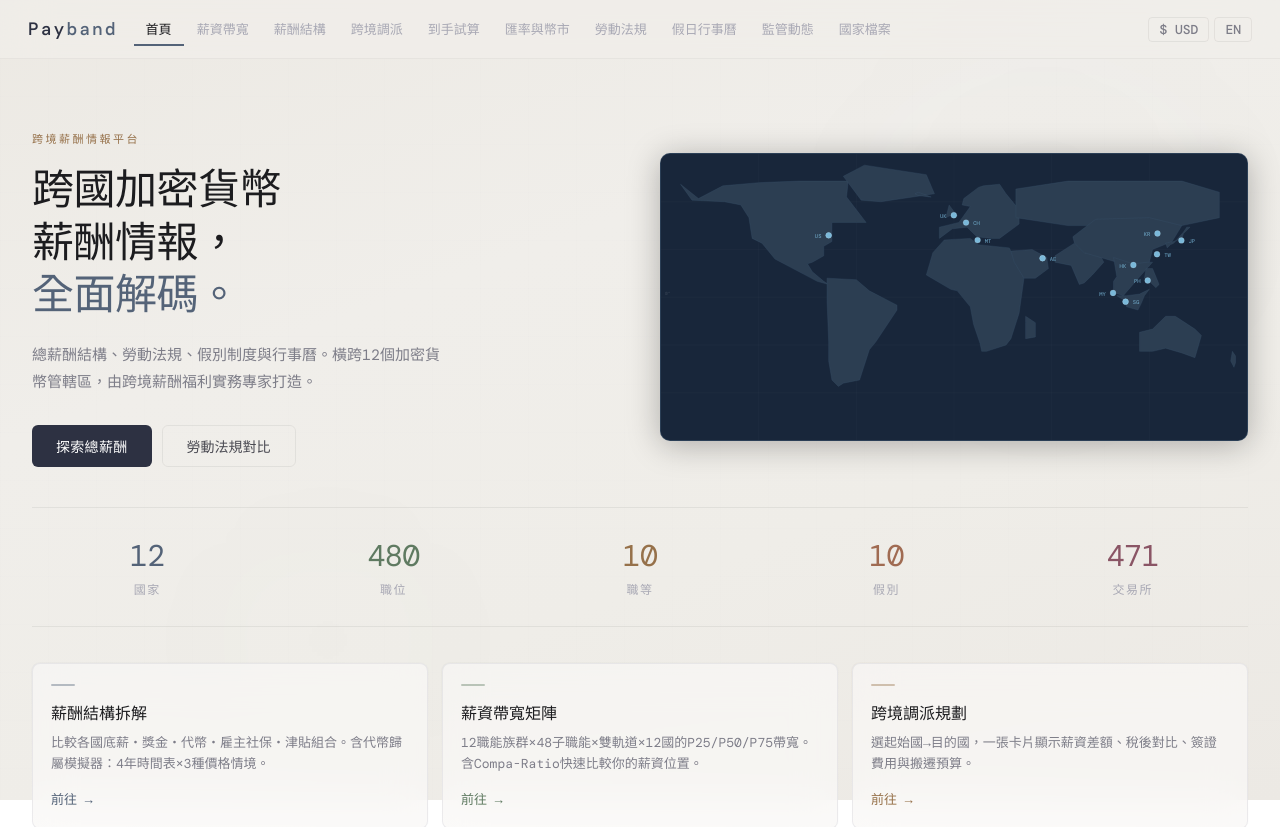
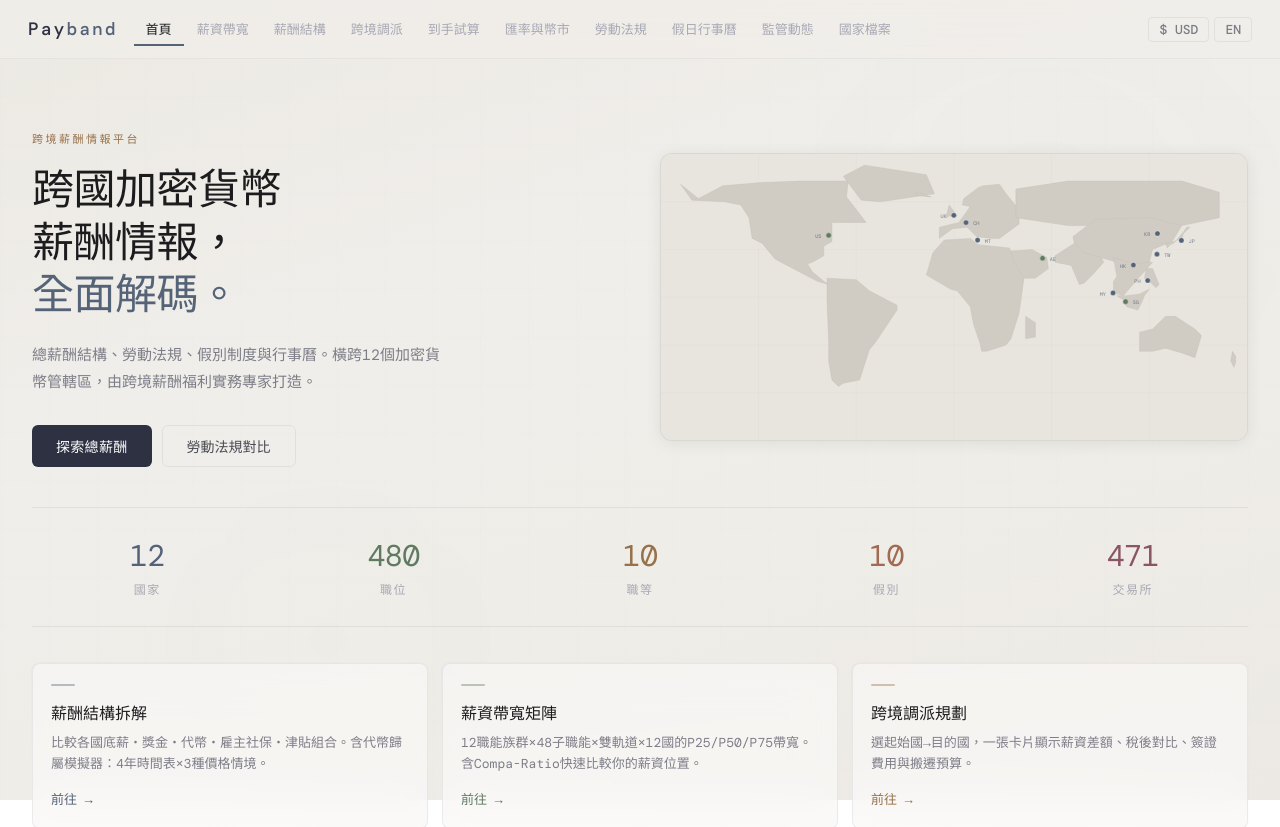
Before and after one commit to HiEllenC/payband, a React (Vite) app: page / in a window 1280 px wide. Shown: the top 827 px of the page. Built offline with nearby package versions, Linux system fonts and the light colour scheme; a web font is replaced by a local one.

Commit message:
style: hero map matches warm beige page palette
- Ocean bg: #e8e5df (warm beige), land: #d0cbc3 (warm tan)
- Dots: slate #546378 / sage #5f7a61 for pulse dots (US/AE/SG)
- Border/shadow matches site card style
- Interactive map (other modules) keeps dark navy palette

```diff
--- a/src/components/WorldMap.jsx
+++ b/src/components/WorldMap.jsx
@@ -66,16 +66,25 @@ const LAND_PATHS = LANDMASSES.map(makePath);
 
 // ── Design tokens ────────────────────────────────────────────────────────────
 const D = {
-  ocean:      "#18263a",          // deep navy
-  land:       "#2c3e52",          // dark slate
-  landStroke: "#38516a",          // land border
-  selected:   "#7ab8d9",          // sky blue accent
+  // Static map (hero) — warm light palette matching page
+  ocean:      "#e8e5df",          // warm beige (matches page bg)
+  land:       "#d0cbc3",          // warm tan landmass
+  landStroke: "#c4bfb7",          // subtle land border
+  dot:        "#546378",          // slate (site primary)
+  dotLabel:   "rgba(84,99,120,0.65)",
+  dotPulse:   "#5f7a61",          // sage accent for pulse dots
+  grid:       "rgba(84,99,120,0.06)",
+  // Interactive map (other modules) — dark palette
+  selected:   "#7ab8d9",
   selRing:    "rgba(122,184,217,0.22)",
-  hov:        "#d4956a",          // warm amber
+  hov:        "#d4956a",
   hovRing:    "rgba(212,149,106,0.20)",
-  neutral:    "#4a6478",          // muted steel
+  neutral:    "#4a6478",
   dotStroke:  "rgba(255,255,255,0.18)",
-  grid:       "rgba(255,255,255,0.07)",
+  gridDark:   "rgba(255,255,255,0.07)",
+  ocean_dark: "#18263a",
+  land_dark:  "#2c3e52",
+  landStroke_dark: "#38516a",
   hudText:    "rgba(180,200,218,0.55)",
   hudSub:     "rgba(140,165,188,0.35)",
   pillBg:     "rgba(122,184,217,0.12)",
@@ -127,17 +136,17 @@ const PULSE_IDS = new Set(["us", "ae", "sg"]);
 function WorldMapStatic() {
   return (
     <div style={{
-      borderRadius: 10, overflow: "hidden",
-      border: "1px solid rgba(56,81,106,0.6)",
-      boxShadow: "0 4px 32px rgba(0,0,0,0.28)",
+      borderRadius: 12, overflow: "hidden",
+      border: "1px solid rgba(0,0,0,0.06)",
+      boxShadow: "0 2px 16px rgba(0,0,0,0.07)",
       background: D.ocean,
     }}>
       <svg viewBox={`0 0 ${W} ${H}`} style={{ width: "100%", display: "block" }}>
-        {/* Ocean */}
+        {/* Background */}
         <rect width={W} height={H} fill={D.ocean} />
 
-        {/* Graticule */}
-        <g stroke={D.grid} strokeWidth="0.5">
+        {/* Subtle graticule */}
+        <g stroke={D.grid} strokeWidth="0.7">
           {[-60,-30,0,30,60].map(lat => {
             const y = (90 - lat) / 180 * H;
             return <line key={lat} x1="0" y1={y} x2={W} y2={y} />;
@@ -148,45 +157,42 @@ function WorldMapStatic() {
           })}
         </g>
 
-        {/* Equator label */}
-        <text x="6" y={(90 / 180) * H - 3}
-          fontSize="7" fill="rgba(255,255,255,0.15)" fontFamily={FONT}>0°</text>
-
         {/* Landmasses */}
         {LAND_PATHS.map((d, i) => (
           <path key={i} d={d}
             fill={D.land} stroke={D.landStroke}
-            strokeWidth="0.5" strokeLinejoin="round" />
+            strokeWidth="0.6" strokeLinejoin="round" />
         ))}
 
-        {/* Country markers — all static, same accent color */}
+        {/* Country markers */}
         {Object.keys(CAPS).map(id => {
           const [cx, cy] = markerPos(id);
           const anch = ANCHOR[id] === "right";
           const lx   = anch ? cx + 11 : cx - 11;
           const pulse = PULSE_IDS.has(id);
+          const dotColor = pulse ? D.dotPulse : D.dot;
 
           return (
             <g key={id}>
-              {/* Pulse ring on select dots */}
+              {/* Pulse ring on 3 highlighted dots */}
               {pulse && (
                 <circle cx={cx} cy={cy} r="4" fill="none"
-                  stroke={D.selected} strokeWidth="1">
-                  <animate attributeName="r" values="4;14;4" dur="3s" repeatCount="indefinite" />
-                  <animate attributeName="opacity" values="0.6;0;0.6" dur="3s" repeatCount="indefinite" />
+                  stroke={D.dotPulse} strokeWidth="1" opacity="0.5">
+                  <animate attributeName="r" values="4;13;4" dur="2.8s" repeatCount="indefinite" />
+                  <animate attributeName="opacity" values="0.5;0;0.5" dur="2.8s" repeatCount="indefinite" />
                 </circle>
               )}
               {/* Dot */}
-              <circle cx={cx} cy={cy} r="4.5"
-                fill={D.selected}
-                stroke="rgba(255,255,255,0.2)" strokeWidth="1"
+              <circle cx={cx} cy={cy} r="4"
+                fill={dotColor}
+                stroke="rgba(255,255,255,0.5)" strokeWidth="1"
               />
-              {/* Code label */}
+              {/* Country code label */}
               <text
                 x={lx} y={cy + 4}
                 textAnchor={anch ? "start" : "end"}
-                fontSize="8.5" fontFamily={FONT} fontWeight="500"
-                fill="rgba(122,184,217,0.75)"
+                fontSize="8" fontFamily={FONT} fontWeight="500"
+                fill={D.dotLabel}
                 style={{ pointerEvents: "none", userSelect: "none" }}
               >
                 {CODE[id]}
@@ -213,16 +219,16 @@ export default function WorldMap({ selected, onSelect, countries = COUNTRIES, t:
       borderRadius: 10, overflow: "hidden",
       border: "1px solid rgba(56,81,106,0.6)",
       boxShadow: "0 4px 32px rgba(0,0,0,0.28)",
-      background: D.ocean,
+      background: D.ocean_dark,
     }}>
       {/* ── SVG Map ── */}
       <div style={{ position: "relative" }}>
         <svg viewBox={`0 0 ${W} ${H}`} style={{ width: "100%", display: "block" }}>
           {/* Ocean */}
-          <rect width={W} height={H} fill={D.ocean} />
+          <rect width={W} height={H} fill={D.ocean_dark} />
 
           {/* Graticule */}
-          <g stroke={D.grid} strokeWidth="0.5">
+          <g stroke={D.gridDark} strokeWidth="0.5">
             {[-60,-30,0,30,60].map(lat => {
               const y = (90 - lat) / 180 * H;
               return <line key={lat} x1="0" y1={y} x2={W} y2={y} />;
@@ -240,7 +246,7 @@ export default function WorldMap({ selected, onSelect, countries = COUNTRIES, t:
           {/* Landmasses */}
           {LAND_PATHS.map((d, i) => (
             <path key={i} d={d}
-              fill={D.land} stroke={D.landStroke}
+              fill={D.land_dark} stroke={D.landStroke_dark}
               strokeWidth="0.5" strokeLinejoin="round" />
           ))}
 
```
